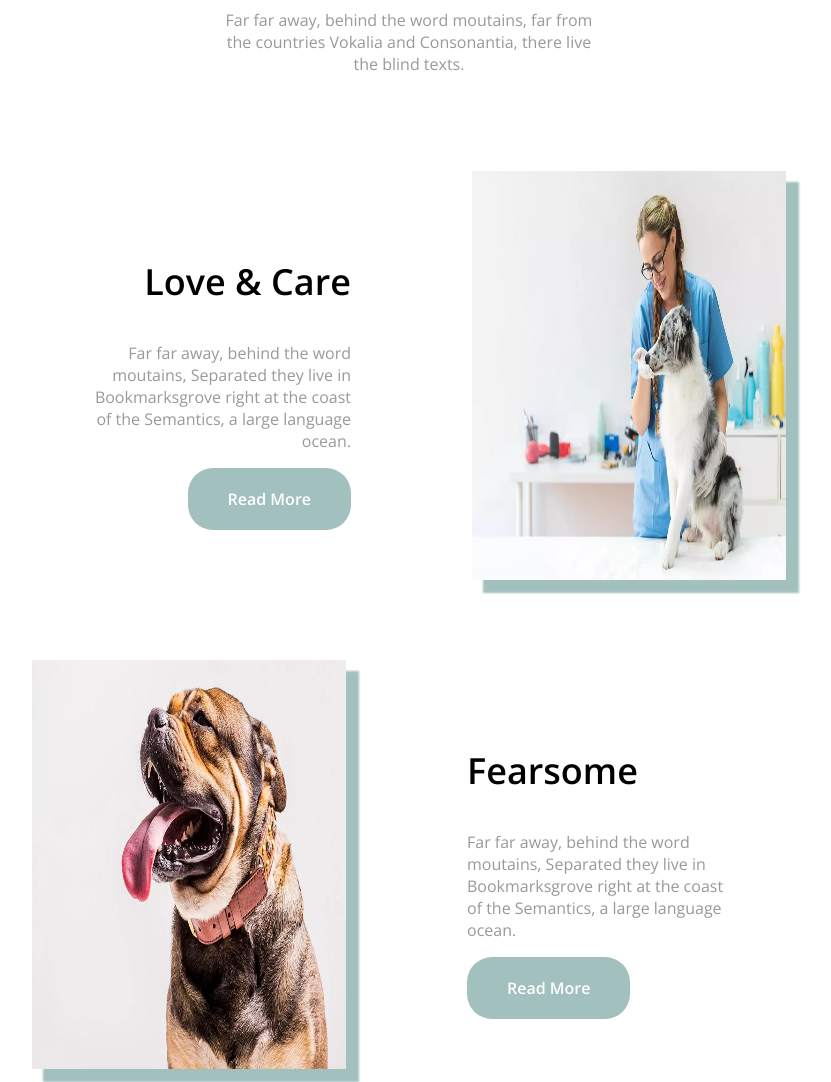
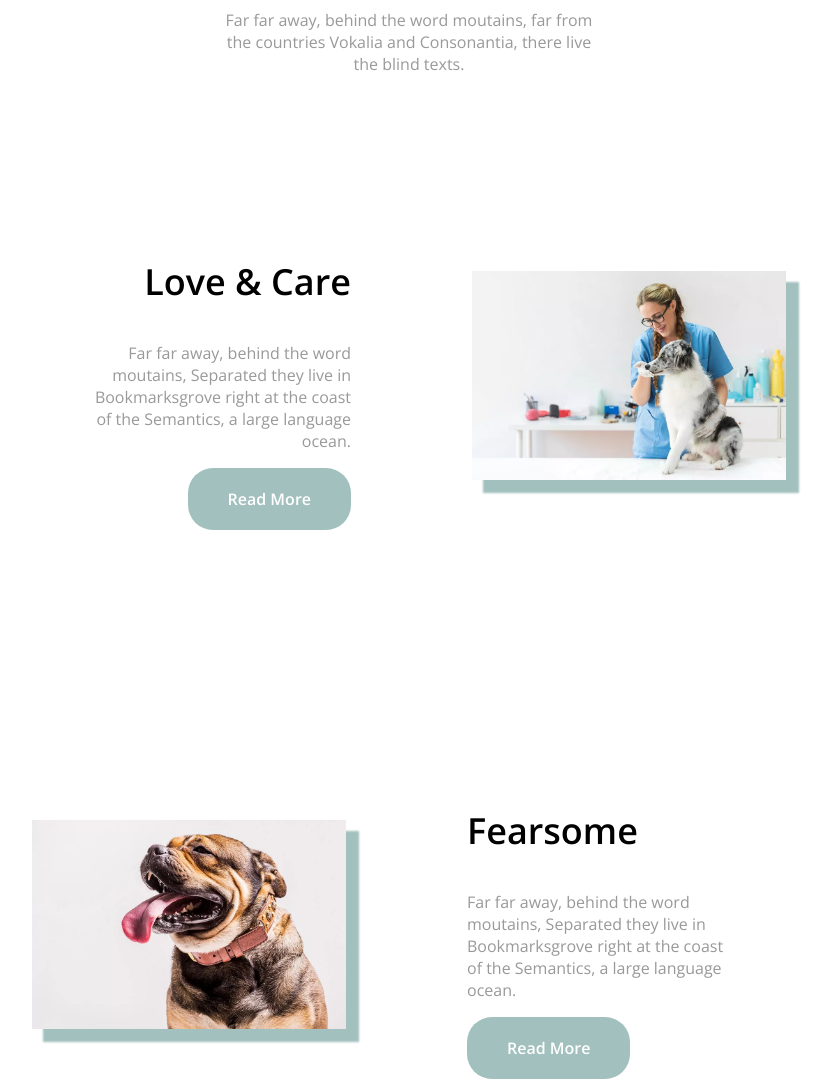
Before and after one commit to CSTLLI/WF3-Dogger, a plain HTML site: page index.html in a window 1280 px wide. Shown: the part 660-1742 px from the top of the page, without its empty margins (231-1062 px from the left). Drawn offline with nearby package versions, Linux system fonts and the light colour scheme.

Commit message:
fix resize image in cards

```diff
--- a/style.css
+++ b/style.css
@@ -84,6 +84,7 @@ body header nav ul li a{
 }
 
 body header nav ul li a:hover{
+	transition: color 350ms;
 	color: var(--color-darkgray);
 }
 
@@ -129,8 +130,9 @@ body main .desc h2{
 body main .container .small-container{
 	display: flex;
 	text-align: end;
+	align-items: center;
 	width: 70%;
-	margin: auto;
+	margin: auto auto 60px auto;
 	padding: 40px;
 	justify-content:space-evenly;
 }
```
